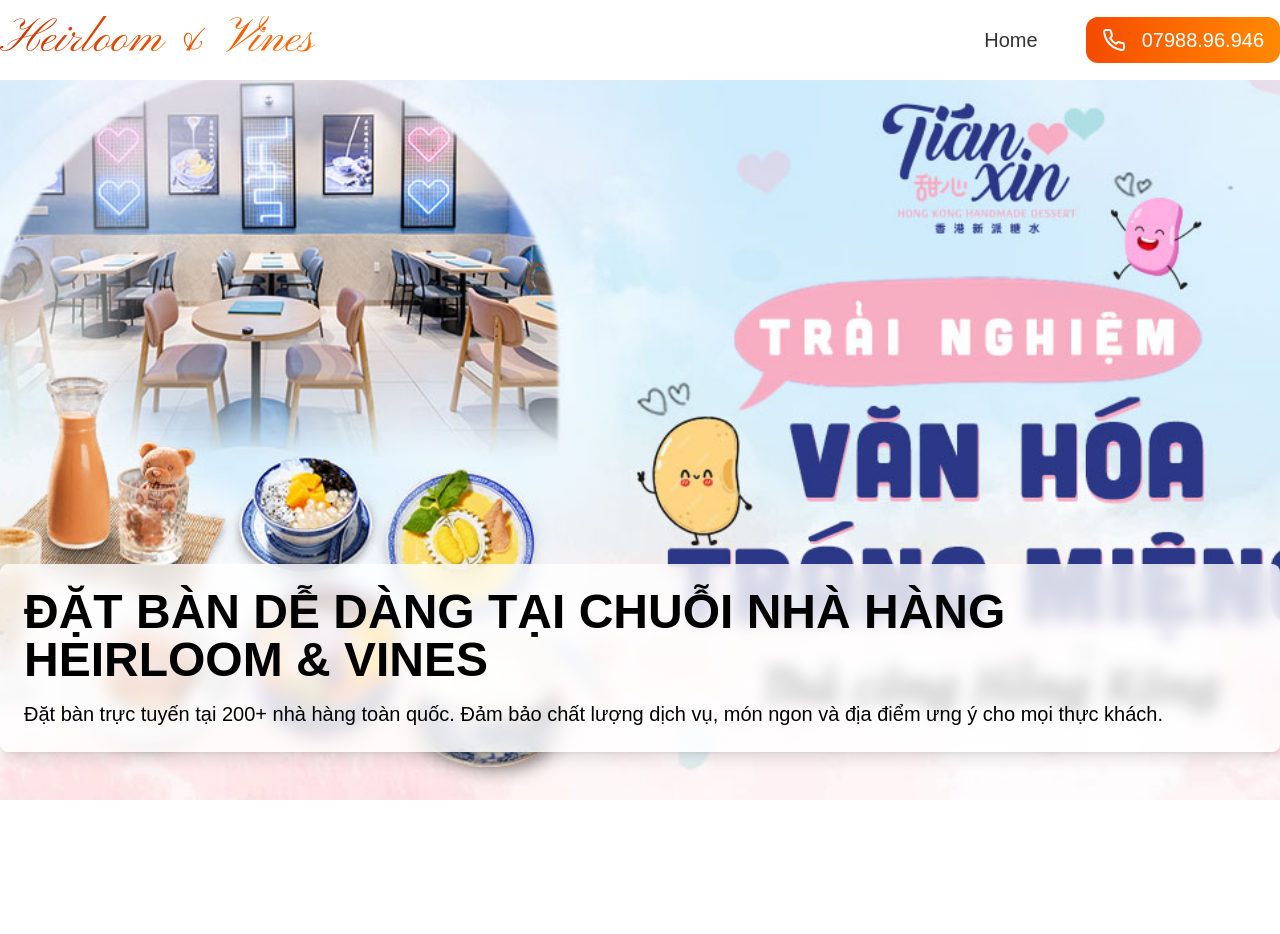
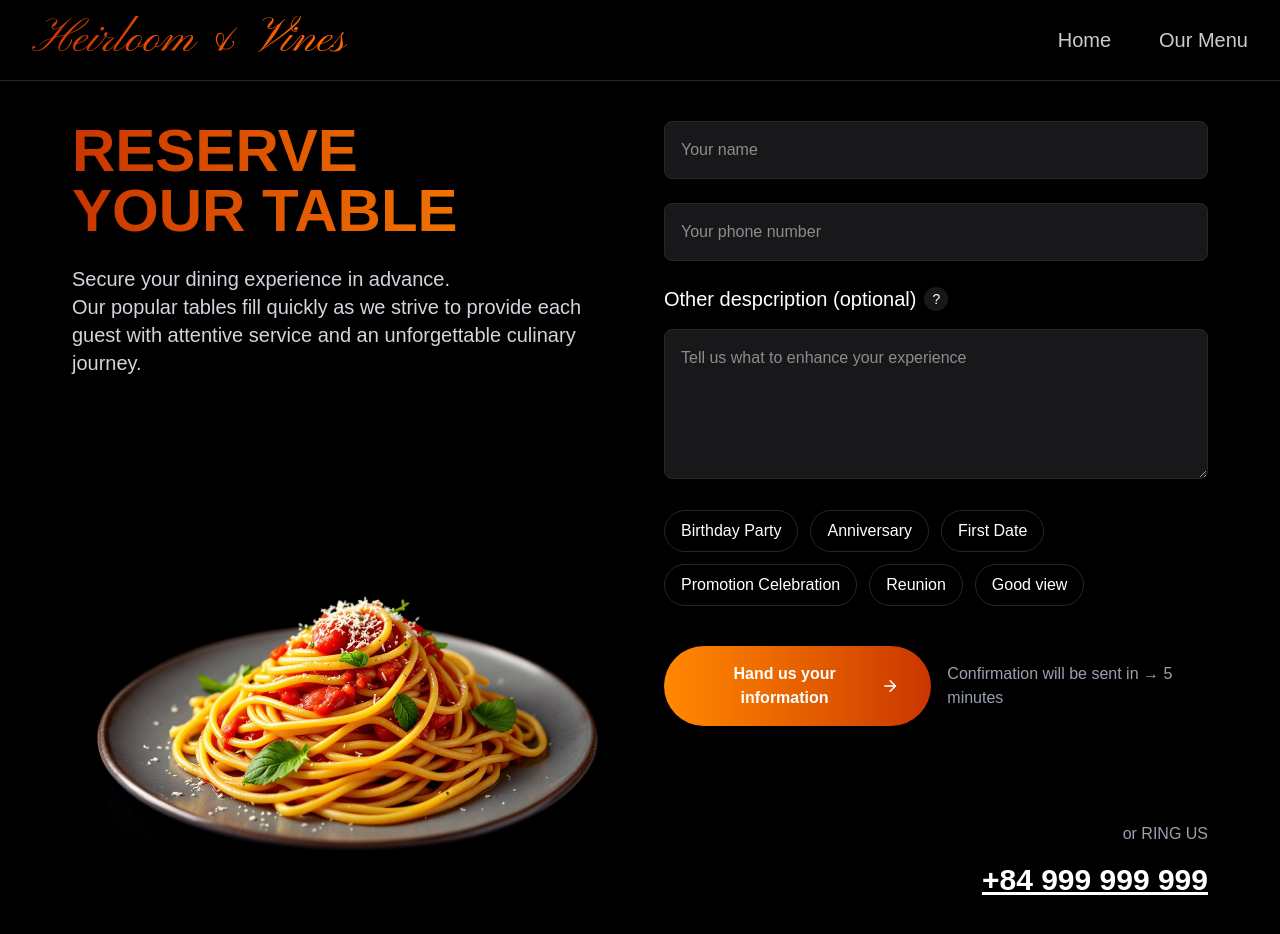
Before and after one commit to Levironexe/bookingweb, a Next.js app: page / in a window 1280 px wide. Shown: the top 934 px of the page. Before the commit the page ends 800 px from the top, so only its background shows below. Built offline with nearby package versions, Linux system fonts and the light colour scheme.

Commit message:
Upgraded UI

```diff
--- /dev/null
+++ b/app/components/drop-us-a-line.tsx
@@ -0,0 +1,158 @@
+"use client"
+
+import { useState } from "react"
+import { ArrowRight } from "lucide-react"
+import Image from "next/image"
+
+
+export default function ContactForm() {
+  const [selectedAddOns, setSelectedAddOns] = useState<string[]>([])
+  const [name, setName] = useState('');
+  const [phoneNumber, setPhoneNumber] = useState('');
+  const [note, setNote] = useState('');
+  const [errorName, setErrorName] = useState(false);
+  const [errorPhone, setErrorPhone] = useState(false);
+
+
+  const addOns = [
+    "Birthday Party",
+    "Anniversary",
+    "First Date",
+    "Promotion Celebration",
+    "Reunion",
+    "Good view",
+  ]
+
+  const toggleAddOn = (addon: string) => {
+    setSelectedAddOns((prev) => (prev.includes(addon) ? prev.filter((item) => item !== addon) : [...prev, addon]))
+  }
+
+  const validateUserInput = () => {
+    if (!name) {
+      setErrorName(true)
+      console.log('Please enter your name')
+    }
+    if (!phoneNumber) {
+      setErrorPhone(true)
+      console.log('Please enter your phone number')
+
+    }
+    else {
+
+    }
+  }
+
+  return (
+    <div className="h-auto bg-black text-white p-4 sm:p-6 md:p-10">
+      <div className="container mx-auto px-4 sm:px-6 lg:px-8">
+        <div className="flex flex-col lg:flex-row gap-8 lg:gap-12">
+          <div className=" lg:mb-0 lg:w-1/2 flex flex-col justify-between">
+            <div>
+            <h1 className="text-4xl sm:text-5xl lg:text-6xl font-bold mb-4 sm:mb-6 bg-gradient-to-r from-orange-700 to-orange-400 bg-clip-text text-transparent">
+              RESERVE
+              <br />
+              YOUR TABLE
+            </h1>
+            <p className="text-lg sm:text-xl text-gray-300">
+            Secure your dining experience in advance.
+            <br/>
+            Our popular tables fill quickly as we strive to provide each guest with attentive service and an unforgettable culinary journey.
+            </p>
+            </div>
+
+            <div className="relative h-100 w-full">
+              <Image
+                src="/images/spaghetti.png"
+                alt="spaghetti image"
+                fill
+                className="object-cover rounded-lg"
+              />
+            </div>
+          </div>
+
+        <div  className="h-auto flex flex-col justify-between lg:w-1/2">
+          <form>
+            <input
+              placeholder="Your name"
+              className={`w-full bg-zinc-900 rounded-lg p-3 sm:p-4 border ${errorName ? "border-red-500": "border-zinc-800"} focus:outline-none focus:border-orange-500`}
+              onChange={(e) => {setName(e.target.value)
+                if (name != '') {
+                  setErrorName(false)
+                }
+              }
+
+              }
+            />
+            {errorName && <p className="text-red-500">Please fill your name to reserve table</p>}
+
+            <input
+              placeholder="Your phone number"
+              className={`mt-6 w-full bg-zinc-900 rounded-lg p-3 sm:p-4 border ${errorPhone ? "border-red-500": "border-zinc-800"} focus:outline-none focus:border-orange-500`}
+              onChange={(e) => {setPhoneNumber(e.target.value)
+                if (phoneNumber != '') {
+                  setErrorPhone(false)
+                }
+              }}
+            />
+            {errorPhone && <p className="text-red-500">Please fill your phone number to reserve table</p>}
+
+
+            <div className="mt-6">
+              <h3 className="text-lg sm:text-xl mb-3 sm:mb-4 flex items-center gap-2">
+                Other despcription (optional)
+                <span className="bg-zinc-900 rounded-full w-5 h-5 sm:w-6 sm:h-6 inline-flex items-center justify-center text-xs sm:text-sm">
+                  ?
+                </span>
+              </h3>
+              <textarea
+              placeholder="Tell us what to enhance your experience"
+              className="h-[150px] mb-6 w-full bg-zinc-900 rounded-lg p-3 sm:p-4 border border-zinc-800 focus:outline-none focus:border-orange-500"
+              onChange={(e) => setNote(e.target.value)}
+              />
+              <div className="flex flex-wrap gap-2 sm:gap-3">
+                {addOns.map((addon) => (
+                  <button
+                    key={addon}
+                    type="button"
+                    onClick={() => toggleAddOn(addon)}
+                    className={`px-3 py-1 sm:px-4 sm:py-2 rounded-full border text-sm sm:text-base transition-colors ${
+                      selectedAddOns.includes(addon)
+                        ? "border-orange-500 bg-orange-500/10"
+                        : "border-zinc-800 hover:border-orange-500"
+                    }`}
+                  >
+                    {addon}
+                  </button>
+                ))}
+              </div>
+            </div>
+          </form>
+          <div className="flex flex-col ">
+              <div className="flex flex-col sm:flex-row items-start sm:items-center gap-4 pt-10">
+                <button
+                  onClick={validateUserInput}
+                  className="w-full sm:w-fit px-6 sm:px-8 py-3 sm:py-4 rounded-full bg-gradient-to-r from-orange-400 to-orange-700 text-white font-semibold flex items-center justify-center sm:justify-start gap-2 hover:gap-4 duration-200 hover:opacity-90 transition-all"
+                >
+                  Hand us your information
+                  <ArrowRight className="w-4 h-4 sm:w-5 sm:h-5" />
+                </button>
+                <span className="text-sm sm:text-base text-gray-400">Confirmation will be sent in → 5 minutes</span>
+              </div>
+
+              <div className="text-right">
+              <p className="text-gray-400 mb-2 sm:mb-4 mt-12 sm:mt-24 text-sm sm:text-base">or RING US </p>
+              <a
+                href="tel:0798896946"
+                className="text-xl sm:text-2xl lg:text-3xl font-bold hover:text-orange-500 transition-colors underline"
+              >
+                +84 999 999 999
+              </a>
+            </div>
+            </div>
+
+        </div>
+        </div>
+      </div>
+    </div>
+  )
+}
--- a/app/components/hero.tsx
+++ /dev/null
@@ -1,32 +0,0 @@
-import Image from "next/image"
-
-export default function Home() {
-  return (
-    <main className="relative w-full min-h-screen">
-      {/* Background image with proper positioning */}
-      <div className="absolute inset-0 z-0">
-        <Image
-          src="/images/background_img.jpg"
-          alt="Restaurant background"
-          fill
-          priority
-          sizes="100vw"
-          className="object-cover"
-          quality={90}
-        />
-      </div>
-
-      <div className="container relative z-10 flex flex-col justify-end h-screen mx-auto">
-        <div className="w-full p-6 mb-12 bg-white/80 backdrop-blur-sm rounded-lg shadow-lg">
-          <h1 className="mb-4 text-3xl font-bold uppercase  md:text-4xl lg:text-5xl text-black">
-            Đặt bàn dễ dàng tại chuỗi nhà hàng HEIRLOOM & VINES
-          </h1>
-          <p className="text-lg font-medium md:text-xl text-black">
-            Đặt bàn trực tuyến tại 200+ nhà hàng toàn quốc. Đảm bảo chất lượng dịch vụ, món ngon và địa điểm ưng ý cho
-            mọi thực khách.
-          </p>
-        </div>
-      </div>
-    </main>
-  )
-}
--- a/app/components/index.js
+++ b/app/components/index.js
@@ -1,7 +1,7 @@
 import Navbar from './navbar'
-import Hero from './hero'
+import ContactForm from './drop-us-a-line'
 
 export {
     Navbar,
-    Hero
+    ContactForm
 }
--- a/app/components/navbar.tsx
+++ b/app/components/navbar.tsx
@@ -5,12 +5,13 @@
 
 const navbar = () => {
   return (
-    <div className='w-full bg-white absolute z-10'>
-    <div className='container mx-auto flex flex-col sm:flex-row justify-between items-center py-4'>
+    <div className='w-full bg-black border-b border-b-zinc-800 z-20'>
+    <div className='container flex flex-col sm:flex-row justify-between items-center py-4 mx-auto px-4 sm:px-6 lg:px-8'>
         <div className='text-5xl bg-gradient-to-r from-orange-700 to-orange-500 bg-clip-text text-transparent font-pinyon'>Heirloom & Vines</div>
             <div className='flex items-center gap-12'>
-                <Link href="/" className='text-[20px] text-black/80 hover:text-black  transition-all duration-200 hover:scale-110'>Home</Link>
-                <Link href="tel:0798896946" target="_blank" className='text-[20px] text-white flex items-center gap-4 bg-gradient-to-r from-orange-600 to-orange-400 py-2 px-4 hover:from-orange-700 hover:to-orange-500 rounded-xl transition-colors duration-300'><span><Phone/></span>07988.96.946</Link>
+                <Link href="/" className='text-[20px] text-white/80 hover:text-white  transition-all duration-200 hover:scale-110'>Home</Link>
+                <Link href="/" className='text-[20px] text-white/80 hover:text-white  transition-all duration-200 hover:scale-110'>Our Menu</Link>
+
             </div>
         </div>
     </div>
--- a/app/page.tsx
+++ b/app/page.tsx
@@ -1,11 +1,11 @@
 import Image from "next/image";
-import {Navbar, Hero} from "./components/index"
+import {Navbar, ContactForm} from "./components/index"
 
 export default function Home() {
   return (
     <main className="bg-white w-full h-full">
       <Navbar/>
-      <Hero/>
+      <ContactForm/>
     </main>
   );
 }
```
Also changed, not shown: public/images/spaghetti.png (added).
